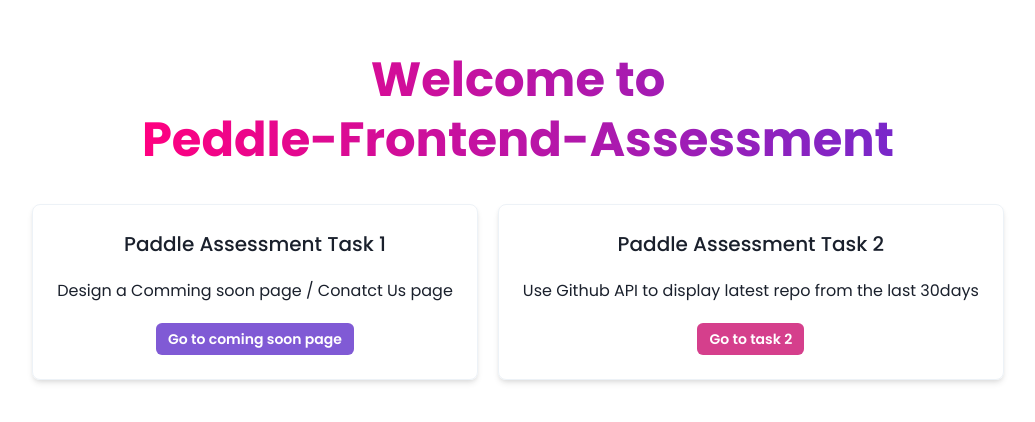
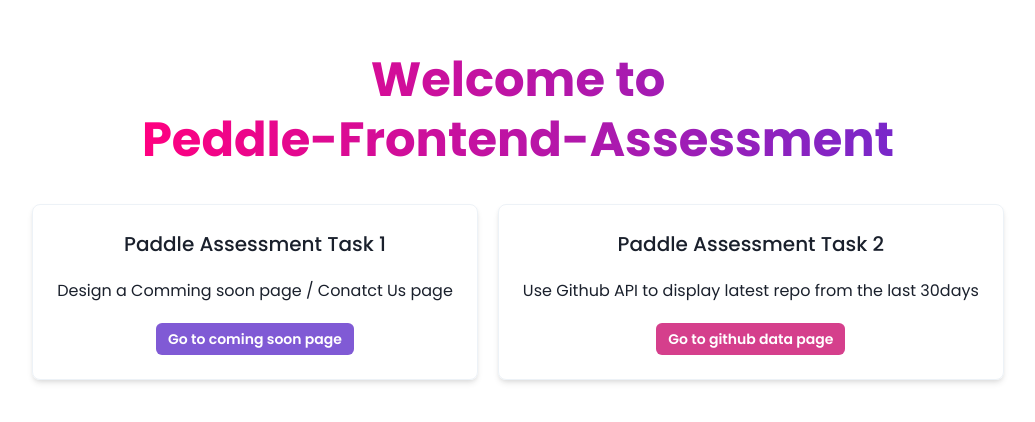
Before and after one commit to I-am-abdulazeez/paddle-frontend-assessment, a React (Vite) app: page / in a window 1280 px wide. Shown: the part 182-604 px from the top of the page, without its empty margins (122-1157 px from the left). Built offline with nearby package versions, Linux system fonts and the light colour scheme.

Commit message:
chore: Updated cardButton text

```diff
--- a/src/pages/index.tsx
+++ b/src/pages/index.tsx
@@ -22,7 +22,7 @@
           />
           <Card
             cardTopic="Use Github API to display latest repo from the last 30days"
-            cardButton="Go to task 2"
+            cardButton="Go to github data page"
             cardText="Paddle Assessment Task 2"
             cardButtonColorScheme="pink"
             cardLinkTo="/github"
```
